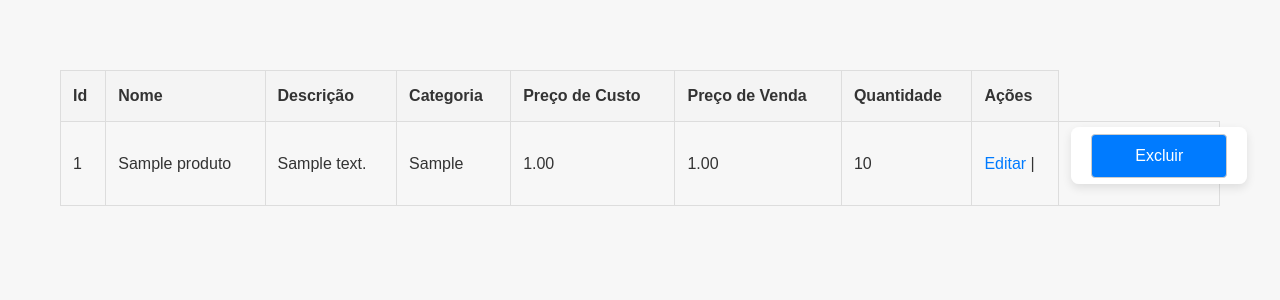
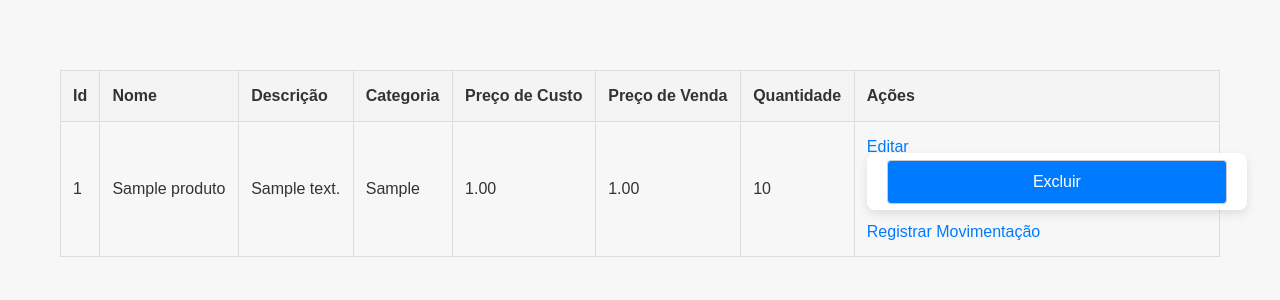
Before and after one commit to arianevaleira/controle-estoque, a Flask app: page /produtos in a window 1280 px wide. Shown: the part 129-429 px from the top of the page. Run offline with Flask 3, Linux system fonts and the light colour scheme; tables that the repository leaves empty hold one stand-in row (values such as "Sample post"); some libraries are stand-ins or nearby versions.

Commit message:
Update lista_produtos.html

```diff
--- a/templates/lista_produtos.html
+++ b/templates/lista_produtos.html
@@ -42,12 +42,11 @@
                     <td>{{ produto[5] }}</td>  <!-- Acessando o 'pro_preco' pela posição 5 -->
                     <td>{{ produto[6] }}</td>  <!-- Acessando o 'pro_quantidade' pela posição 6 -->
                     <td>
-                        <a href="{{ url_for('editar_produto', id=produto[0]) }}">Editar</a> |
-                        <td>
-                            <form action="{{ url_for('excluir_produto', id=produto[0]) }}" method="POST" style="display:inline;">
-                                <button type="submit" onclick="return confirm('Tem certeza que deseja excluir este produto?')">Excluir</button>
-                            </form>
-                        </td>
+                        <a href="{{ url_for('editar_produto', id=produto[0]) }}">Editar</a>
+                        <form action="{{ url_for('excluir_produto', id=produto[0]) }}" method="POST" style="display:inline;">
+                            <button type="submit" onclick="return confirm('Tem certeza que deseja excluir este produto?')">Excluir</button>
+                        </form>
+                        <a href="{{ url_for('movimentacao', id_produto=produto[0]) }}">Registrar Movimentação</a>  <!-- Novo link de movimentação -->
                     </td>
                 </tr>
                 {% endfor %}
```
